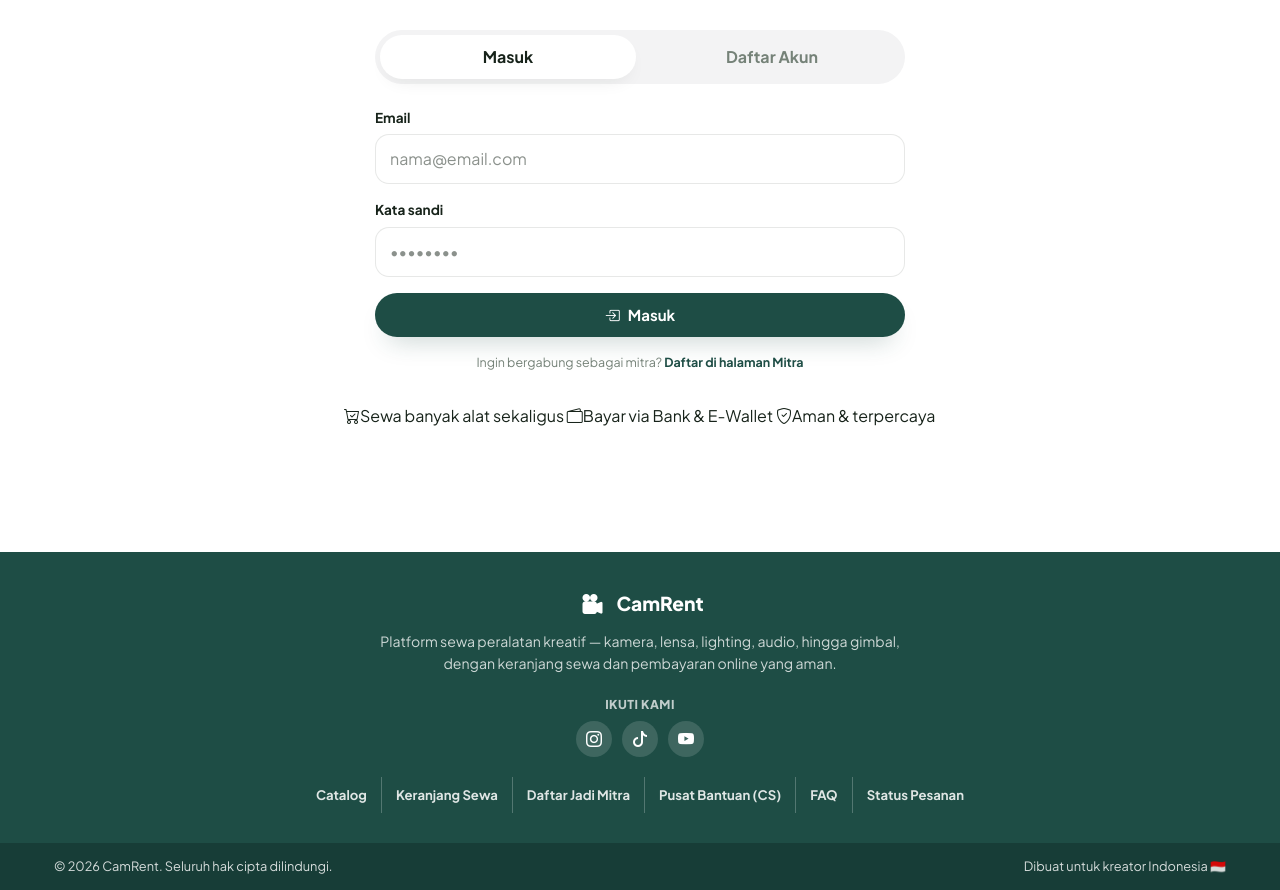
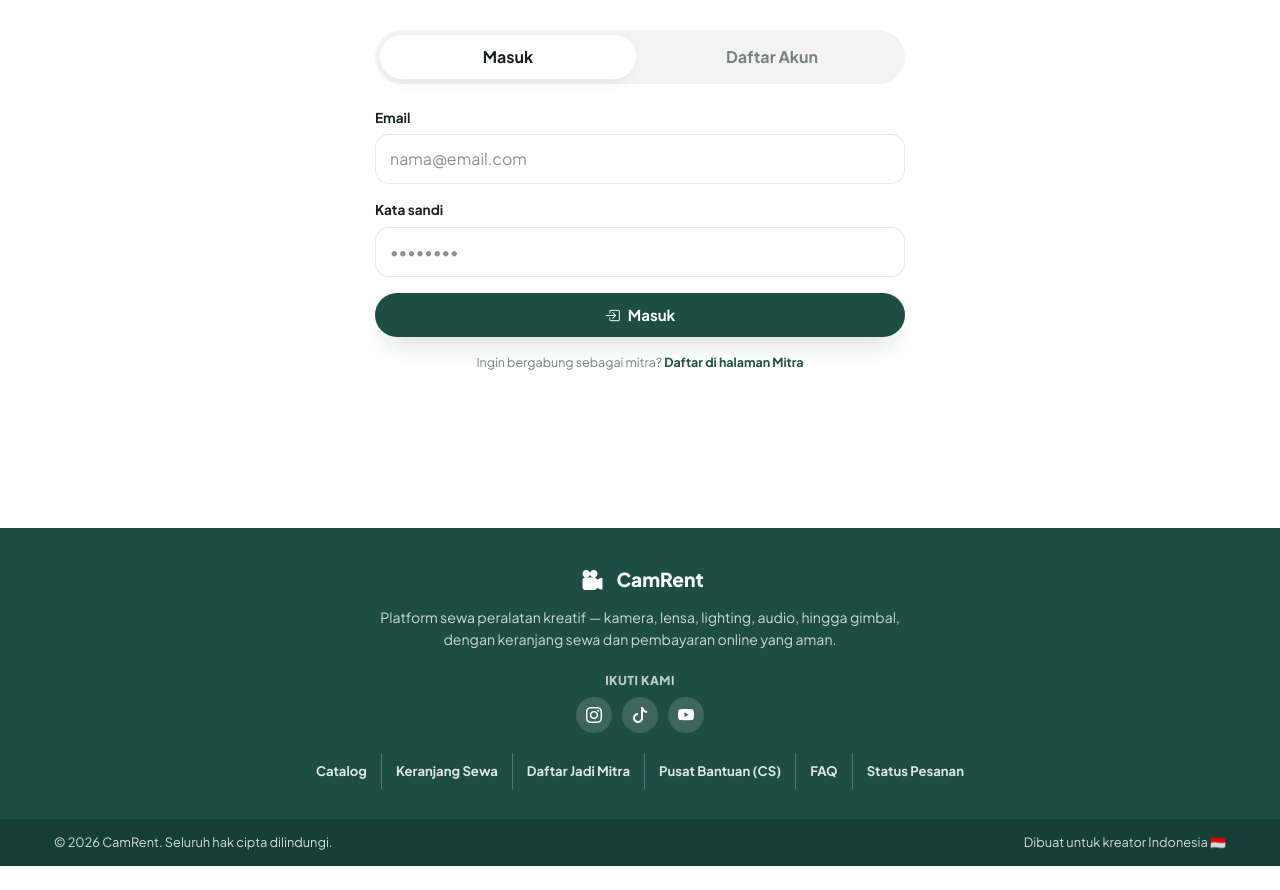
Before and after one commit to Nanda-0101/PROJECT_DPBP, a Laravel app: page /login in a window 1280 px wide. Shown: the part 285-1175 px from the top of the page. After the commit the page ends 1151 px from the top, so only its background shows below. Run offline with Laravel 12, Linux system fonts and the light colour scheme; style sheets or scripts are compiled from the project's sources.

Commit message:
clean ui login / sign up page

```diff
--- a/resources/views/login.blade.php
+++ b/resources/views/login.blade.php
@@ -52,11 +52,6 @@
       </p>
 
     </div>
-    <div class="login-perks">
-      <span><i class="bi bi-cart-check"></i>Sewa banyak alat sekaligus</span>
-      <span><i class="bi bi-wallet2"></i>Bayar via Bank &amp; E-Wallet</span>
-      <span><i class="bi bi-shield-check"></i>Aman &amp; terpercaya</span>
-    </div>
   </div>
 </section>
 @endsection
```
